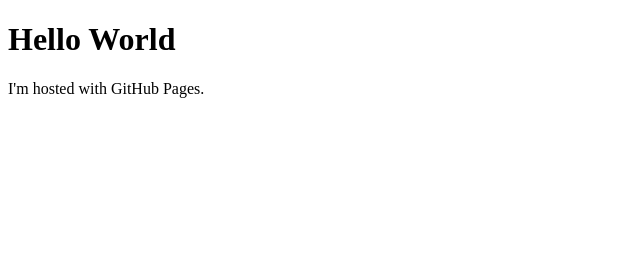
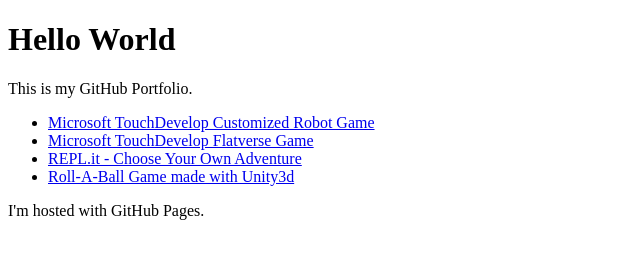
Before and after one commit to ljjoj123/ljjoj123.github.io, a plain HTML site: page index.html in a window 1280 px wide. Shown: the whole page, without its empty margins (0-640 px from the left). Drawn offline with Linux system fonts and the light colour scheme.

Commit message:
Added links to games

```diff
--- a/index.html
+++ b/index.html
@@ -2,6 +2,18 @@
 <html>
 <body>
 <h1>Hello World</h1>
+<p>This is my GitHub Portfolio.</p>
+<ul>
+<li><a href="https://www.touchdevelop.com/hseust">Microsoft TouchDevelop Customized Robot Game</a>
+<li><a href="https://www.touchdevelop.com/fcxpqe">Microsoft TouchDevelop Flatverse Game</a>
+<li><a href="https://repl.it/@JuliusJones/batman-alternate-arkham"> REPL.it - Choose Your Own Adventure</a>
+<li><a href="https://ljjoj123.itch.io/roll-a-ball-game">Roll-A-Ball Game made with Unity3d</a>
+
+
+
+
+
+</ul>
 <p>I'm hosted with GitHub Pages.</p>
 </body>
 </html>
```
